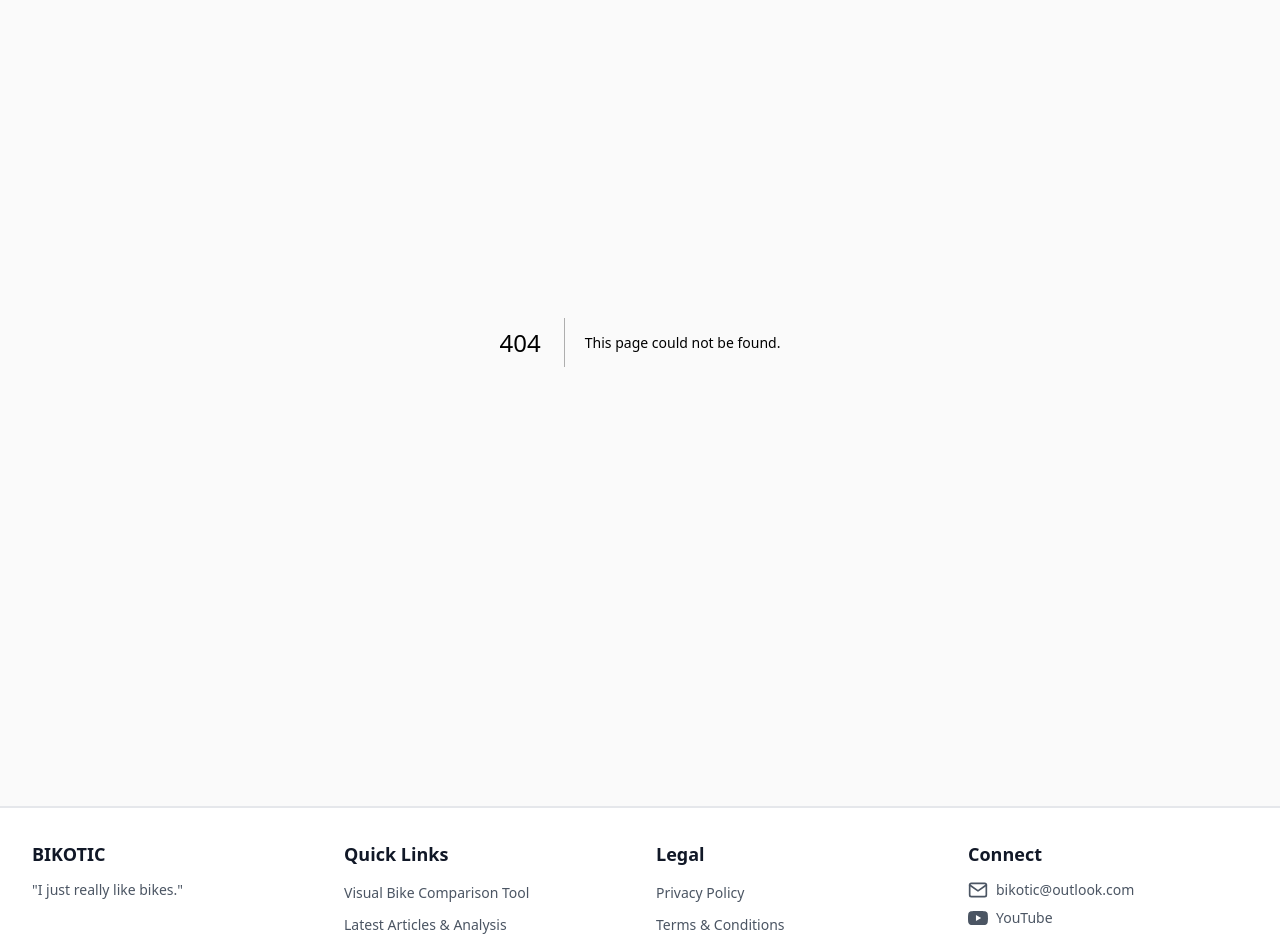
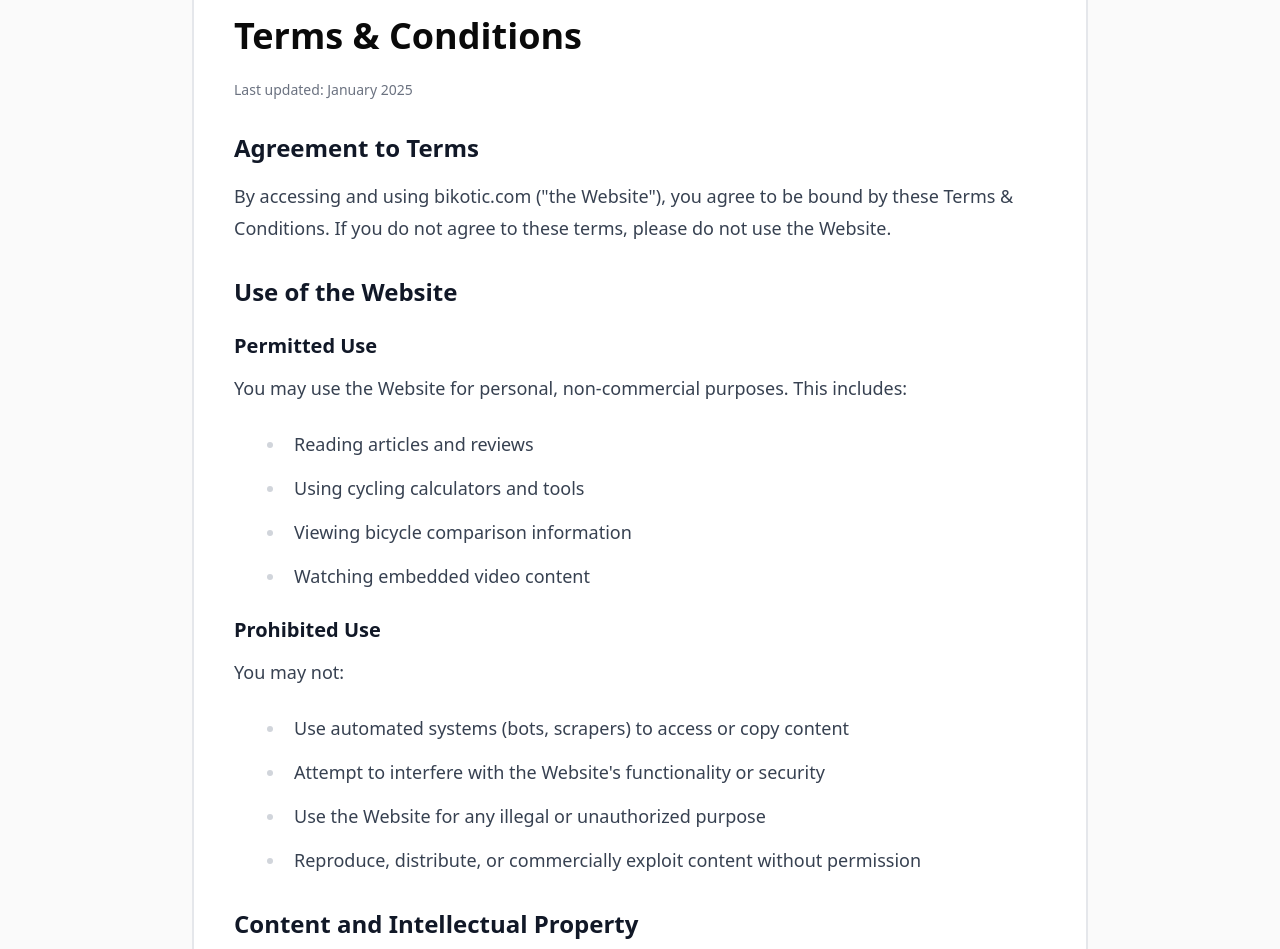
Before and after one commit to maccavamzoo/bikotic-genesis, a Next.js app: page /terms in a window 1280 px wide. Before the commit this address had no page. Shown: the part 140-1089 px from the top of the page. Built offline with nearby package versions, Linux system fonts and the light colour scheme.

Commit message:
Create page.tsx

```diff
--- /dev/null
+++ b/app/terms/page.tsx
@@ -0,0 +1,149 @@
+export default function TermsPage() {
+  return (
+    <main className="min-h-screen p-4 md:p-8 font-sans">
+      <div className="max-w-4xl mx-auto">
+        <article className="bg-white border-2 border-gray-200 rounded-lg p-6 md:p-10">
+          <h1 className="text-3xl md:text-4xl font-bold mb-6 text-[#0a0a0a]">Terms & Conditions</h1>
+
+          <p className="text-sm text-gray-500 mb-8">
+            Last updated: January 2025
+          </p>
+
+          <div className="prose prose-lg max-w-none">
+            <h2 className="text-2xl font-bold mt-8 mb-4">Agreement to Terms</h2>
+            <p className="mb-4">
+              By accessing and using bikotic.com ("the Website"), you agree to be bound by these Terms & Conditions. If you do not agree to these terms, please do not use the Website.
+            </p>
+
+            <h2 className="text-2xl font-bold mt-8 mb-4">Use of the Website</h2>
+
+            <h3 className="text-xl font-bold mt-6 mb-3">Permitted Use</h3>
+            <p className="mb-4">
+              You may use the Website for personal, non-commercial purposes. This includes:
+            </p>
+            <ul className="list-disc ml-6 mb-4">
+              <li>Reading articles and reviews</li>
+              <li>Using cycling calculators and tools</li>
+              <li>Viewing bicycle comparison information</li>
+              <li>Watching embedded video content</li>
+            </ul>
+
+            <h3 className="text-xl font-bold mt-6 mb-3">Prohibited Use</h3>
+            <p className="mb-4">
+              You may not:
+            </p>
+            <ul className="list-disc ml-6 mb-4">
+              <li>Use automated systems (bots, scrapers) to access or copy content</li>
+              <li>Attempt to interfere with the Website's functionality or security</li>
+              <li>Use the Website for any illegal or unauthorized purpose</li>
+              <li>Reproduce, distribute, or commercially exploit content without permission</li>
+            </ul>
+
+            <h2 className="text-2xl font-bold mt-8 mb-4">Content and Intellectual Property</h2>
+
+            <h3 className="text-xl font-bold mt-6 mb-3">Our Content</h3>
+            <p className="mb-4">
+              All content on the Website, including articles, reviews, images, tools, and design, is owned by BIKOTIC or used with permission. This content is protected by copyright and other intellectual property laws.
+            </p>
+
+            <h3 className="text-xl font-bold mt-6 mb-3">Third-Party Content</h3>
+            <p className="mb-4">
+              We embed YouTube videos and link to external websites. This third-party content remains the property of its respective owners. We do not claim ownership of embedded videos or linked content.
+            </p>
+
+            <h2 className="text-2xl font-bold mt-8 mb-4">Calculators and Tools</h2>
+
+            <h3 className="text-xl font-bold mt-6 mb-3">No Warranty</h3>
+            <p className="mb-4">
+              Our cycling calculators and tools are provided "as is" for informational and entertainment purposes. While we strive for accuracy, we make no guarantees about:
+            </p>
+            <ul className="list-disc ml-6 mb-4">
+              <li>The accuracy or reliability of calculations</li>
+              <li>The suitability of results for your specific situation</li>
+              <li>The availability or functionality of tools at all times</li>
+            </ul>
+
+            <h3 className="text-xl font-bold mt-6 mb-3">Use at Your Own Risk</h3>
+            <p className="mb-4">
+              Results from our calculators should not be used as the sole basis for training, racing, or equipment decisions. Always consult with qualified professionals (coaches, bike fitters, medical professionals) for personalized advice.
+            </p>
+
+            <h2 className="text-2xl font-bold mt-8 mb-4">Reviews and Opinions</h2>
+            <p className="mb-4">
+              All reviews, articles, and opinions expressed on the Website represent our personal views and experiences. They are:
+            </p>
+            <ul className="list-disc ml-6 mb-4">
+              <li>Subjective opinions, not professional endorsements</li>
+              <li>Based on our testing conditions and experiences</li>
+              <li>Not guaranteed to reflect your experience with the same products</li>
+              <li>Not sponsored or paid for by manufacturers unless explicitly stated</li>
+            </ul>
+
+            <h2 className="text-2xl font-bold mt-8 mb-4">External Links</h2>
+            <p className="mb-4">
+              The Website contains links to manufacturer websites, retailers, and other third-party sites. We are not responsible for:
+            </p>
+            <ul className="list-disc ml-6 mb-4">
+              <li>The content, accuracy, or availability of external sites</li>
+              <li>Products or services offered by third parties</li>
+              <li>Transactions between you and third-party sites</li>
+              <li>Privacy practices of external sites</li>
+            </ul>
+            <p className="mb-4">
+              Always review the terms and policies of any third-party site before making purchases or providing information.
+            </p>
+
+            <h2 className="text-2xl font-bold mt-8 mb-4">Limitation of Liability</h2>
+            <p className="mb-4">
+              To the fullest extent permitted by law, BIKOTIC and its operators shall not be liable for:
+            </p>
+            <ul className="list-disc ml-6 mb-4">
+              <li>Any damages resulting from your use or inability to use the Website</li>
+              <li>Errors, inaccuracies, or omissions in content or calculations</li>
+              <li>Injuries, losses, or damages resulting from following advice or information on the Website</li>
+              <li>Issues with third-party products, services, or websites</li>
+              <li>Interruptions or errors in Website availability or functionality</li>
+            </ul>
+
+            <h2 className="text-2xl font-bold mt-8 mb-4">Visual Bike Comparison Tool</h2>
+            <p className="mb-4">
+              Our bike comparison tool allows visual comparison of bicycle geometry and design. Please note:
+            </p>
+            <ul className="list-disc ml-6 mb-4">
+              <li>Bicycle images and specifications are sourced from manufacturers and third parties</li>
+              <li>We do not guarantee the accuracy of specifications or images</li>
+              <li>Manufacturers may update specifications without notice</li>
+              <li>Visual comparisons are approximations for reference only</li>
+              <li>Always verify specifications with manufacturers before purchasing</li>
+            </ul>
+
+            <h2 className="text-2xl font-bold mt-8 mb-4">Disclaimer</h2>
+            <p className="mb-4 font-bold">
+              THE WEBSITE AND ALL CONTENT ARE PROVIDED "AS IS" WITHOUT WARRANTIES OF ANY KIND, EITHER EXPRESS OR IMPLIED. WE MAKE NO REPRESENTATIONS OR WARRANTIES REGARDING THE ACCURACY, COMPLETENESS, OR RELIABILITY OF ANY CONTENT.
+            </p>
+
+            <h2 className="text-2xl font-bold mt-8 mb-4">Changes to These Terms</h2>
+            <p className="mb-4">
+              We reserve the right to modify these Terms & Conditions at any time. Changes will be posted on this page with an updated "Last updated" date. Your continued use of the Website after changes constitutes acceptance of the new terms.
+            </p>
+
+            <h2 className="text-2xl font-bold mt-8 mb-4">Governing Law</h2>
+            <p className="mb-4">
+              These terms are governed by the laws of England and Wales. Any disputes shall be subject to the exclusive jurisdiction of the courts of England and Wales.
+            </p>
+
+            <h2 className="text-2xl font-bold mt-8 mb-4">Contact</h2>
+            <p className="mb-4">
+              If you have questions about these Terms & Conditions, please contact us at: <a href="mailto:bikotic@outlook.com" className="text-bikotic-blue hover:underline">bikotic@outlook.com</a>
+            </p>
+
+            <h2 className="text-2xl font-bold mt-8 mb-4">Acknowledgment</h2>
+            <p className="mb-4">
+              By using the Website, you acknowledge that you have read, understood, and agree to be bound by these Terms & Conditions and our Privacy Policy.
+            </p>
+          </div>
+        </article>
+      </div>
+    </main>
+  )
+}
```
